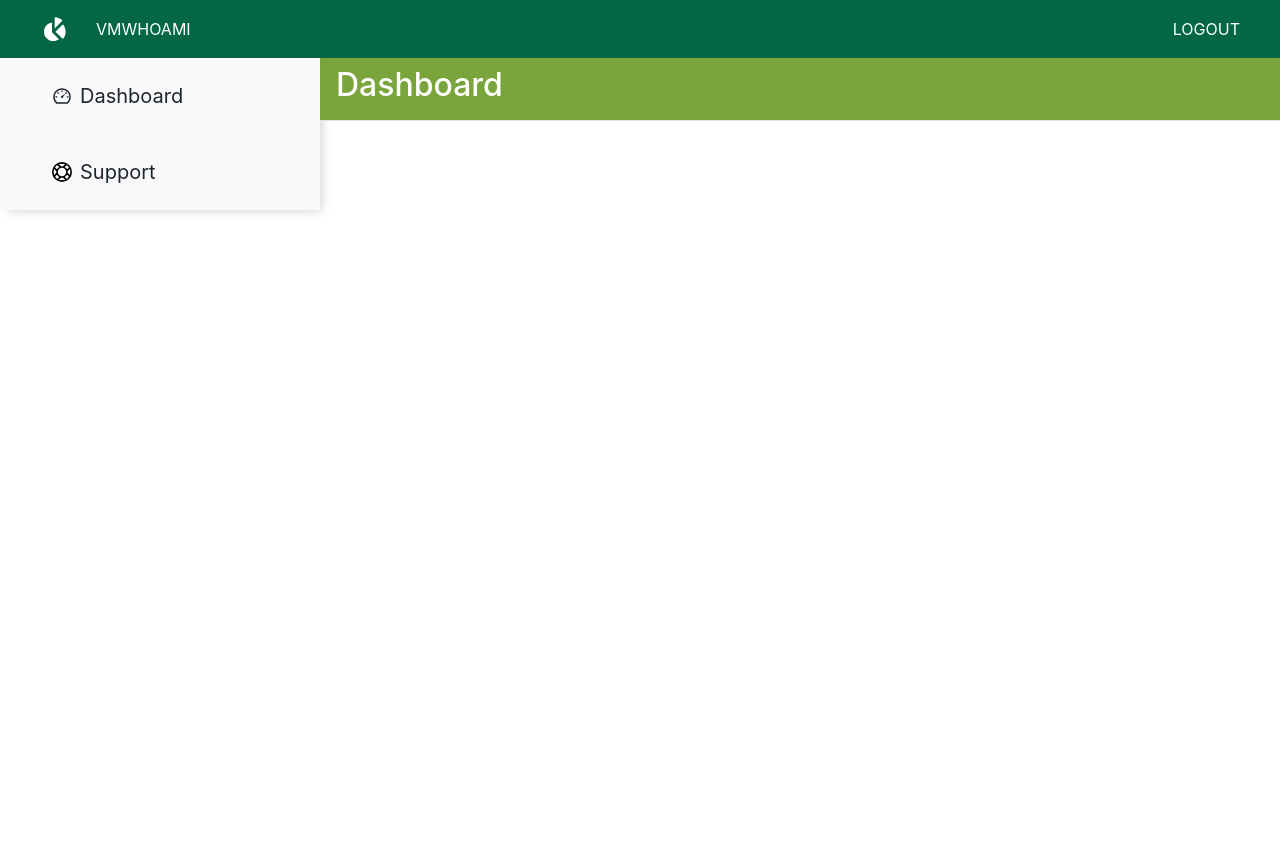
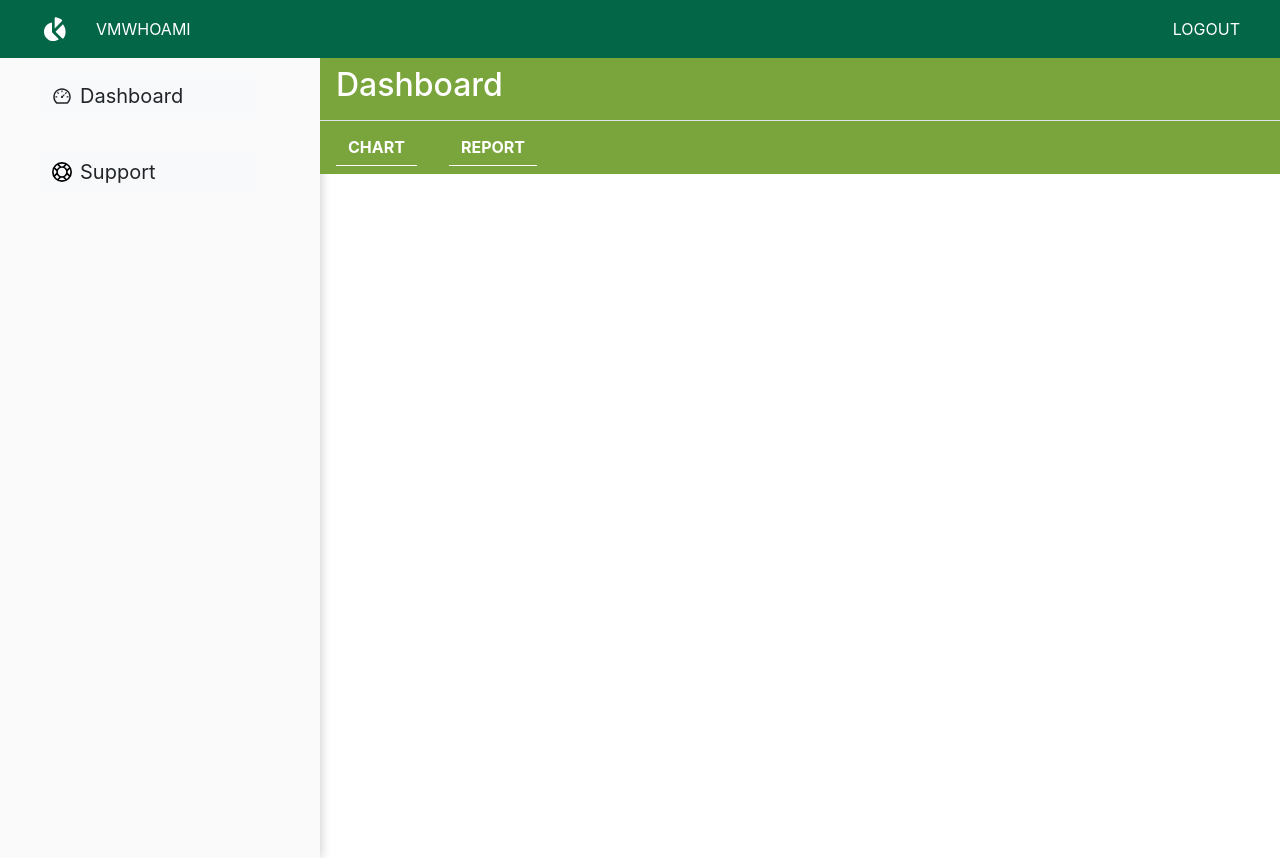
Before and after one commit to vmwhoami/admin_ui_maib, a React (Create React App) app: page / in a window 1280 px wide. Before the commit the page ends 800 px from the top, so only its background shows below. Built offline with nearby package versions, Linux system fonts and the light colour scheme; no server answers; what miragejs would draw is missing.

Commit message:
Add Dashboard buttons

```diff
--- /dev/null
+++ b/src/components/ChartNav.js
@@ -0,0 +1,19 @@
+import React from 'react';
+import { Row, Button } from 'react-bootstrap';
+
+const ChartNav = () => (
+  <Row className="py-2 title">
+    <Button className="bg-transparent rounded-0 border-top-0 border-left-0 border-right-0
+    text-uppercase mx-3 font-weight-bold border-white"
+    >
+      Chart
+    </Button>
+    <Button className="bg-transparent rounded-0 border-top-0 border-left-0 border-right-0
+    text-uppercase mx-3 font-weight-bold border-white"
+    >
+      Report
+    </Button>
+  </Row>
+);
+
+export default ChartNav;
--- a/src/components/layout.js
+++ b/src/components/layout.js
@@ -14,9 +14,9 @@ const Layout = ({ children }) => {
   return (
     <Container className="px-0" fluid>
       <NavBar />
-      <Row className="w-100 h-100 mx-0">
+      <Row className="w-100 mx-0 ">
         <LeftBar />
-        <Col lg={9} sm={12}>
+        <Col lg={9} sm={12} className="h-100">
           {children}
         </Col>
       </Row>
--- a/src/components/leftBar/LeftBar.js
+++ b/src/components/leftBar/LeftBar.js
@@ -5,7 +5,7 @@ import { AiOutlineDashboard } from 'react-icons/ai';
 import { GrSupport } from 'react-icons/gr';
 
 const LeftBar = () => (
-  <Col className="left-bar d-flex flex-column">
+  <Col className="left-bar d-flex flex-column fullheight">
     <Link to="/" className="w-100 my-3">
       <Button variant="light" className="d-flex h-2 align-items-center w-75 ml-4 fs-4 cust-button">
         <AiOutlineDashboard className="mr-2" />
--- a/src/pages/Dashboard.js
+++ b/src/pages/Dashboard.js
@@ -1,10 +1,12 @@
 import React from 'react';
 import Layout from '../components/layout';
 import Title from '../components/Title';
+import ChartNav from '../components/ChartNav';
 
 const Dashboard = () => (
   <Layout>
     <Title title="Dashboard" />
+    <ChartNav />
   </Layout>
 );
 
--- a/src/styles/index.css
+++ b/src/styles/index.css
@@ -69,3 +69,13 @@ code {
 .green{
   color:#7AA53C;
 }
+
+.fullheight{
+  min-height: 100vh !important;
+}
+
+@media (max-width: 991.98px) {
+  .fullheight{
+     min-height: 30vh !important;
+  }
+ }
--- a/src/utils.js
+++ b/src/utils.js
@@ -7,7 +7,6 @@ const formatDate = inputDate => {
 const checkUserName = (users, idnpSelected) => {
   const user = users.find(user => user.idnp === idnpSelected);
   if (idnpSelected.length === 13 && user) {
-    console.log(user.numele);
     return `${user.numele} ${user.prenumele}`;
   }
   return 'Nespecificat';
```
